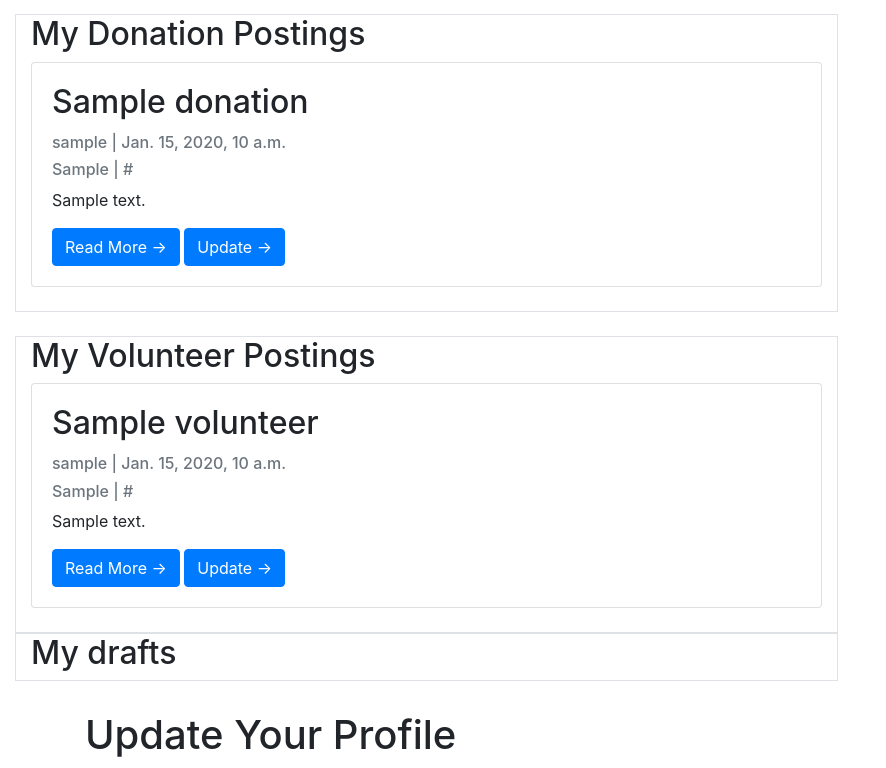
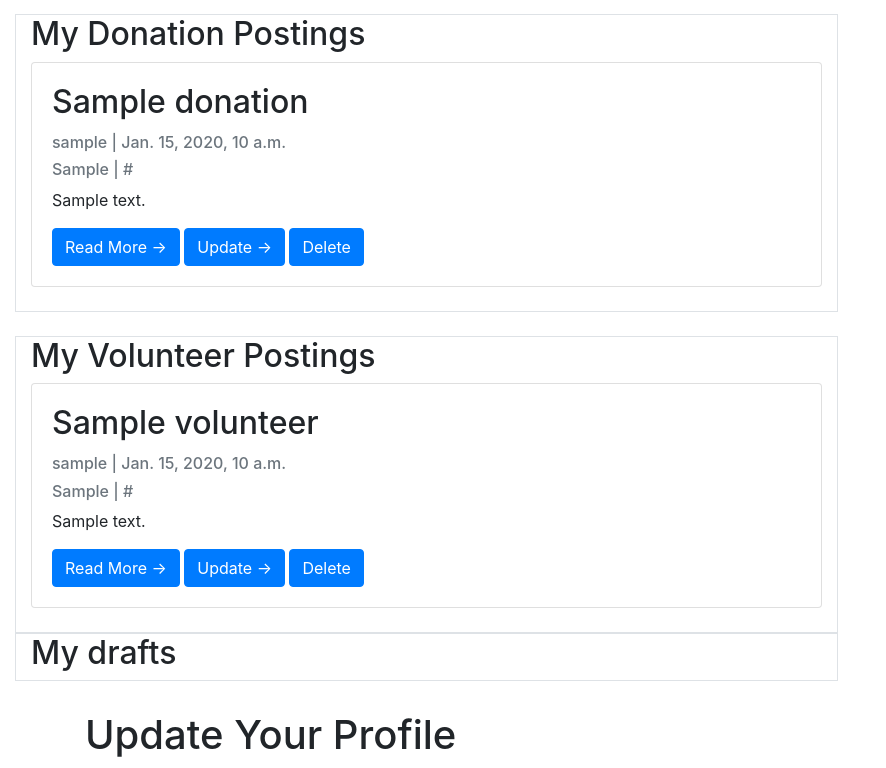
Before and after one commit to Rushilrk/Micro-Donations-Website, a Django app: page /profile/view in a window 1280 px wide. Shown: the part 642-1410 px from the top of the page, without its empty margins (0-886 px from the left). Run offline with Django 3.2, Linux system fonts and the light colour scheme; a user stored in the database is signed in; tables that the repository leaves empty hold one stand-in row (values such as "Sample post"); grey boxes marked "Sample" are stand-in pictures; parts of the project's set-up code (start-up, migrations or seed data) failed here and were passed over; some libraries are stand-ins or nearby versions.

Commit message:
Drafts no longer appear in list

```diff
--- a/donation_app/models.py
+++ b/donation_app/models.py
@@ -34,6 +34,14 @@
   Code version: Python 3.0 or later, HTML
   URL: https://docs.djangoproject.com/en/3.1/intro/tutorial01/ and the rest of the tutorial in the link
   Software License: BSD-3
+
+  Title: Unique Slugify
+  Author: SmileyChris
+  Date: April 8, 2008
+  Code Version: Python
+  URL: https://djangosnippets.org/snippets/690/
+  Software License: None in particular
+
 '''
 import re
 from django.db import models
--- a/donation_app/templates/donation_app/donation.html
+++ b/donation_app/templates/donation_app/donation.html
@@ -136,6 +136,7 @@
     <div class="row">
         <div class="col-md-8 mt-3 left">
             {% for donation in filter.qs %}
+            {% if donation.status == 1 %}
             <div class="card mb-4">
                 <div class="card-body">
                     <h2 class="card-title">{{ donation.title }}</h2>
@@ -149,6 +150,7 @@
                     {% endif %}
                 </div>
             </div>
+            {% endif %}
             {% endfor %}
         </div>
     </div>
--- a/donation_app/templates/donation_app/profile.html
+++ b/donation_app/templates/donation_app/profile.html
@@ -148,6 +148,7 @@
                     <a href="{% url 'donation_detail' donation.slug  %}" class="btn btn-primary">Read More &rarr;</a>
                     {% if user.id == donation.creator.id %}
                     <a href="{% url 'update_donation' donation.slug  %}" class="btn btn-primary">Update &rarr;</a>
+                    <a href="{% url 'delete_donation' donation.slug %}" class="btn btn-primary">Delete</a>
                     {% endif %}
                 </div>
             </div>
@@ -166,6 +167,7 @@
                     <a href="{% url 'volunteer_detail' volunteer.slug  %}" class="btn btn-primary">Read More &rarr;</a>
                     {% if user.id == volunteer.creator.id %}
                     <a href="{% url 'update_volunteer' volunteer.slug  %}" class="btn btn-primary">Update &rarr;</a>
+                    <a href="{% url 'delete_volunteer' volunteer.slug %}" class="btn btn-primary">Delete</a>
                     {% endif %}
                 </div>
             </div>
@@ -183,6 +185,7 @@
                     <a href="{% url 'volunteer_detail' volunteer.slug  %}" class="btn btn-primary">Read More &rarr;</a>
                     {% if user.id == volunteer.creator.id %}
                     <a href="{% url 'update_volunteer' volunteer.slug  %}" class="btn btn-primary">Update &rarr;</a>
+                    <a href="{% url 'delete_volunteer' volunteer.slug %}" class="btn btn-primary">Delete</a>
                     {% endif %}
                 </div>
             </div>
@@ -197,6 +200,7 @@
                     <a href="{% url 'donation_detail' donation.slug  %}" class="btn btn-primary">Read More &rarr;</a>
                     {% if user.id == donation.creator.id %}
                     <a href="{% url 'update_donation' donation.slug  %}" class="btn btn-primary">Update &rarr;</a>
+                    <a href="{% url 'delete_donation' donation.slug %}" class="btn btn-primary">Delete</a>
                     {% endif %}
                 </div>
             </div>
--- a/donation_app/templates/donation_app/volunteer.html
+++ b/donation_app/templates/donation_app/volunteer.html
@@ -134,6 +134,7 @@
     <div class="row">
         <div class="col-md-8 mt-3 left">
             {% for volunteer in filter.qs %}
+            {% if volunteer.status == 1 %}
             <div class="card mb-4">
                 <div class="card-body">
                     <h2 class="card-title">{{ volunteer.title }}</h2>
@@ -147,6 +148,8 @@
                     {% endif %}
                 </div>
             </div>
+            {% endif %}
+
             {% endfor %}
         </div>
     </div>
```
Also changed, not shown: 2 other files.
